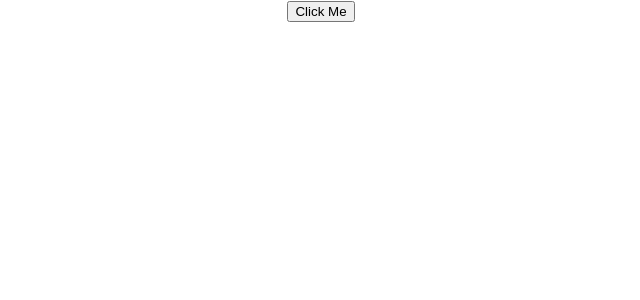
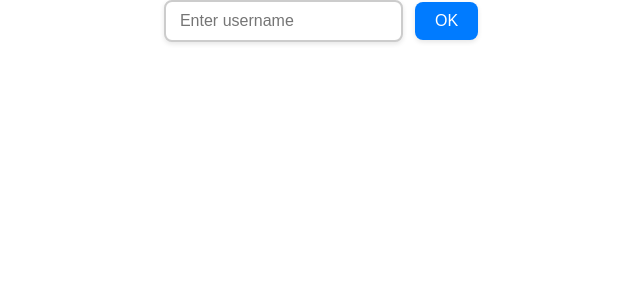
Before and after one commit to iVechey/SleeperShark, a React (Create React App) app in the folder sleeper-shark/: page / in a window 1280 px wide. Shown: the top 300 px of the page, without its empty margins (319-959 px from the left). Built offline with nearby package versions, Linux system fonts and the light colour scheme.

Commit message:
added more styling - reorganized

```diff
--- a/sleeper-shark/src/App.css
+++ b/sleeper-shark/src/App.css
@@ -1,16 +1,5 @@
 .App {
   text-align: center;
-}
-
-.App-logo {
-  height: 40vmin;
-  pointer-events: none;
-}
-
-@media (prefers-reduced-motion: no-preference) {
-  .App-logo {
-    animation: App-logo-spin infinite 20s linear;
-  }
 }
 
 .App-header {
--- a/sleeper-shark/src/App.tsx
+++ b/sleeper-shark/src/App.tsx
@@ -1,42 +1,13 @@
 
 import { useEffect, useState } from 'react';
-import './App.css';
 import { getAllLeaguesForUser, getUserData } from './SleeperAPI/functions';
-import { User } from './SleeperAPI/models';
+import { League, User } from './SleeperAPI/models';
+import { LeagueDisplayer } from './Layouts/LeagueDisplayer';
+import { LeagueOverview } from './Layouts/_models';
+import { CoreLayout } from './Layouts/CoreLayout';
 
-function App() {
+export function App() {
 
-  const [user, setUser] = useState<User | null>(null)
+  return <CoreLayout />
 
-  async function localGetManagerData() {
-    const data = await getUserData('BigVeech')
-    setUser(data)
-
-  }
-
-  async function printLeagueInfo() {
-    if(!user) {
-      console.log('THERE IS NO USER');
-      return
-    }
-    const data = await getAllLeaguesForUser(user.user_id)
-    console.log(data)
-
-  }
-  return (
-    <div className="App" key={user?.user_id}>
-
-      <button onClick={async () => await localGetManagerData()}>
-      Click Me
-      </button>
-      {user && <div>
-        <button onClick={async () => await printLeagueInfo()}>
-          Click here to print your league info
-        </button>
-
-        </div>}
-    </div>
-  );
 }
-
-export default App;
--- /dev/null
+++ b/sleeper-shark/src/Layouts/CoreLayout.css
@@ -0,0 +1,54 @@
+.league-list {
+    display: flex;
+    flex-direction: column;
+    justify-content: center; /* Center vertically */
+    align-items: center; /* Center horizontally */
+
+    transition: opacity 0.5s ease;
+    min-height: 100vh; /* Ensures full height for vertical centering */
+}
+
+.input-section {
+    display: flex;
+    justify-content: center;
+    align-items: center;
+    margin-bottom: 20px;
+  }
+
+  .input-section input {
+    padding: 10px 14px;
+    margin-right: 12px;
+    font-size: 16px;
+    border: 2px solid #ccc;
+    border-radius: 8px;
+    outline: none;
+    transition: all 0.3s ease;
+    box-shadow: 0 2px 5px rgba(0, 0, 0, 0.1);
+  }
+
+  .input-section input:focus {
+    border-color: #007bff;
+    box-shadow: 0 4px 8px rgba(0, 123, 255, 0.2);
+  }
+
+  .input-section button {
+    padding: 10px 20px;
+    font-size: 16px;
+    color: white;
+    background-color: #007bff;
+    border: none;
+    border-radius: 8px;
+    cursor: pointer;
+    transition: background-color 0.3s ease, box-shadow 0.3s ease;
+    box-shadow: 0 2px 5px rgba(0, 0, 0, 0.1);
+  }
+
+  .input-section button:hover {
+    background-color: #0056b3;
+    box-shadow: 0 4px 8px rgba(0, 86, 179, 0.3);
+  }
+
+  .input-section button:active {
+    background-color: #004085;
+    box-shadow: 0 2px 4px rgba(0, 64, 133, 0.4);
+  }
--- /dev/null
+++ b/sleeper-shark/src/Layouts/CoreLayout.tsx
@@ -0,0 +1,71 @@
+import { useEffect, useState } from 'react';
+import { User } from '../SleeperAPI/models';
+import { LeagueOverview } from './_models';
+import { getAllLeaguesForUser, getUserData } from '../SleeperAPI/functions';
+import { LeagueDisplayer } from './LeagueDisplayer';
+import './CoreLayout.css';
+
+export function CoreLayout() {
+  const [username, setUsername] = useState<string>('');
+  const [user, setUser] = useState<User | null>(null);
+  const [leagues, setLeagues] = useState<LeagueOverview[]>([]);
+  const [selectedLeagueId, setSelectedLeagueId] = useState<string | null>(null);
+
+  const handleLeagueClick = (id: string) => {
+    setSelectedLeagueId(id);
+  };
+
+  const handleUsernameChange = (event: React.ChangeEvent<HTMLInputElement>) => {
+    setUsername(event.target.value);
+  };
+
+  const handleSubmit = async () => {
+    if (!username.trim()) {
+      console.log('Please enter a valid username');
+      return;
+    }
+
+    try {
+      const data = await getUserData(username);
+      setUser(data);
+      const leaguesData = await getAllLeaguesForUser(data.user_id);
+      setLeagues(leaguesData);
+    } catch (error) {
+      console.error('Error fetching data:', error);
+    }
+  };
+
+  const sortedLeagues: LeagueOverview[] = selectedLeagueId
+    ? [
+        leagues.find((league) => league.id === selectedLeagueId),
+        ...leagues.filter((league) => league.id !== selectedLeagueId),
+      ].filter(Boolean) as LeagueOverview[]
+    : leagues;
+
+  return (
+    <div className="core-layout">
+      <div className="input-section">
+        <input
+          type="text"
+          value={username}
+          onChange={handleUsernameChange}
+          placeholder="Enter username"
+        />
+        <button onClick={handleSubmit}>OK</button>
+      </div>
+
+      {user && (
+        <div className="league-list">
+          {sortedLeagues.map((league) => (
+            <LeagueDisplayer
+              key={league?.id}
+              league={league}
+              isSelected={league?.id === selectedLeagueId}
+              onClick={() => handleLeagueClick(league?.id)}
+            />
+          ))}
+        </div>
+      )}
+    </div>
+  );
+}
--- /dev/null
+++ b/sleeper-shark/src/Layouts/LeagueDisplayer.css
@@ -0,0 +1,56 @@
+
+
+  .league-card {
+    border: 2px solid #ddd;
+    border-radius: 12px;
+    padding: 16px;
+    margin: 16px;
+    max-width: 300px;
+    transition: background-color 0.8s ease, box-shadow 0.8s ease, transform 0.8s ease, opacity 0.8s ease;
+    display: flex;
+    flex-direction: column;
+    align-items: center;
+    text-align: center;
+  }
+
+  .league-card:hover {
+    background-color: #423a3a;
+    box-shadow: 0 4px 8px rgba(0, 0, 0, 0.1);
+  }
+
+  .league-card.selected {
+    transform: translateY(-20px);
+    z-index: 1;
+    opacity: 1;
+  }
+
+  .league-card.not-selected {
+    opacity: .2;
+    transform: translateY(20px);
+  }
+
+  .league-name {
+    font-size: 1.5em;
+    margin-bottom: 12px;
+  }
+
+  .league-details {
+    display: flex;
+    flex-direction: column;
+    align-items: center;
+  }
+
+  .te-ppr-label {
+    font-size: 1.2em;
+    margin-bottom: 8px;
+  }
+
+  .managers {
+    display: flex;
+    align-items: center;
+  }
+
+  .manager-icon {
+    font-size: 1.5em;
+    margin-right: 8px;
+  }
--- a/sleeper-shark/src/Layouts/LeagueDisplayer.tsx
+++ b/sleeper-shark/src/Layouts/LeagueDisplayer.tsx
@@ -1,12 +1,44 @@
-import React from 'react'
-import { LeagueOverview } from './_models'
+import React from 'react';
+import './LeagueDisplayer.css';
+
+type LeagueOverview = {
+  name: string;
+  id: string;
+  ppr: number;
+  te_ppr: number;
+  managers: number;
+}
 
 type Props = {
-    leageue: LeagueOverview
+  league: LeagueOverview;
+  isSelected: boolean;
+  onClick: () => void;
 }
 
-export function LeagueDisplayer({}: Props) {
+export function LeagueDisplayer({ league, isSelected, onClick }: Props) {
+
+  const tePprLabel = league.te_ppr === 0.5 ? 'TEP' :
+                     league.te_ppr === 1 ? 'TEP+' :
+                     league.te_ppr === 1.5 ? 'TEP++' : 'TEP';
+
+  const scoringType = league.ppr === 0 ? 'Standard' :
+                      league.ppr === 1 ? 'PPR' :
+                      league.ppr === 0.5 ? 'Half-PPR' : 'Unknown';
+
   return (
-    <div>LeagueDisplayer</div>
-  )
+    <div
+      className={`league-card ${isSelected ? 'selected' : 'not-selected'}`}
+      onClick={onClick}
+    >
+      <h2 className="league-name">{league.name}</h2>
+      <div className="league-details">
+        <span className="te-ppr-label">{tePprLabel}</span>
+        <span className="scoring-type">{scoringType}</span>
+        <div className="managers">
+          <span className="manager-icon">👤</span>
+          <span>{league.managers}</span>
+        </div>
+      </div>
+    </div>
+  );
 }
--- a/sleeper-shark/src/index.tsx
+++ b/sleeper-shark/src/index.tsx
@@ -1,8 +1,8 @@
 import React from 'react';
 import ReactDOM from 'react-dom/client';
 import './index.css';
-import App from './App';
 import reportWebVitals from './reportWebVitals';
+import { App } from './App';
 
 const rootElement = document.getElementById('root')!;
 const root = ReactDOM.createRoot(rootElement);
```
